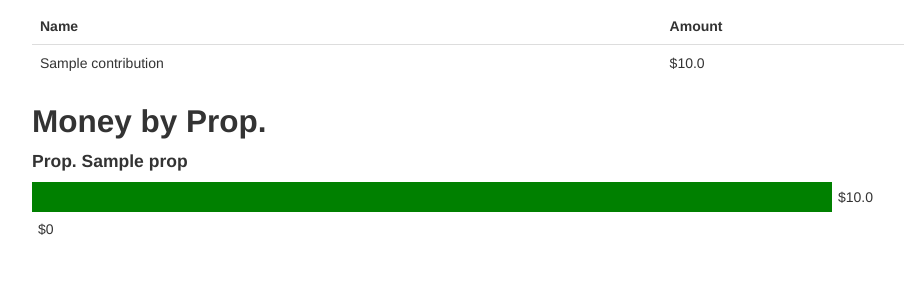
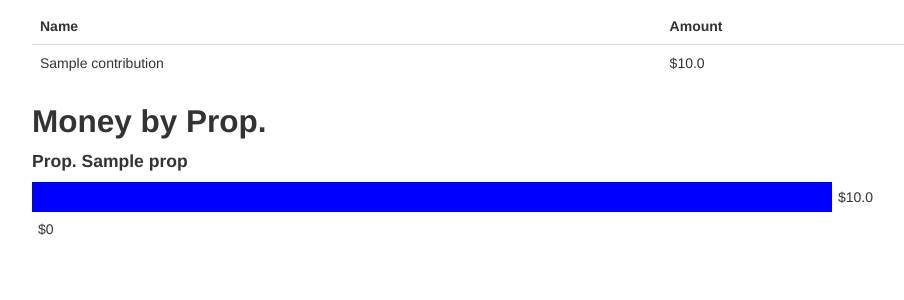
Before and after one commit to simzou/bruin-training-fall-2013, a Django app: page / in a window 1280 px wide. Shown: the part 152-452 px from the top of the page, without its empty margins (138-1042 px from the left). Run offline with Django 3.2, Linux system fonts and the light colour scheme; tables that the repository leaves empty hold one stand-in row (values such as "Sample post").

Commit message:
changed support bar to blue

```diff
--- a/templates/contributions/index.html
+++ b/templates/contributions/index.html
@@ -13,7 +13,7 @@
         background: red;
     }
     .support {
-        background: green;
+        background: blue;
     }
     .bar-label {
         display:inline-block;
```
